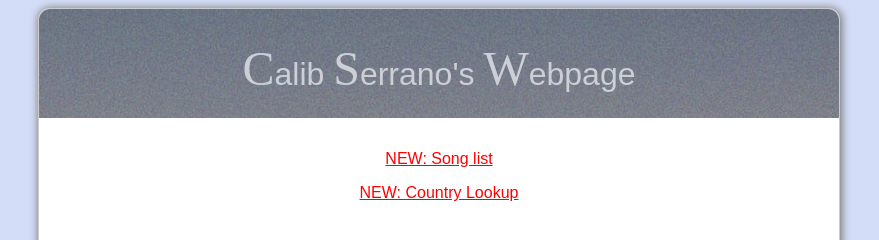
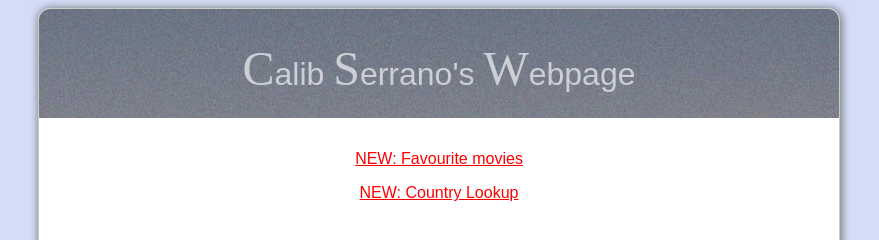
Before and after one commit to PUP-BSIT/exercise-18-hypertechs_webdev, a plain HTML site: page serrano_calib/serrano_calib.html in a window 1280 px wide. Shown: the top 240 px of the page, without its empty margins (201-1080 px from the left). Drawn offline with Linux system fonts and the light colour scheme; no server answers.

Commit message:
fix NEW section

```diff
--- a/serrano_calib/serrano_calib.html
+++ b/serrano_calib/serrano_calib.html
@@ -17,7 +17,7 @@
     </div>
 
     <div class="content" id="new">
-      <p><a href="#movie_list">NEW: Song list</a></p>
+      <p><a href="#movie_list">NEW: Favourite movies</a></p>
       <p><a href="./country/country.html">NEW: Country Lookup</a></p>
     </div>
 
```
